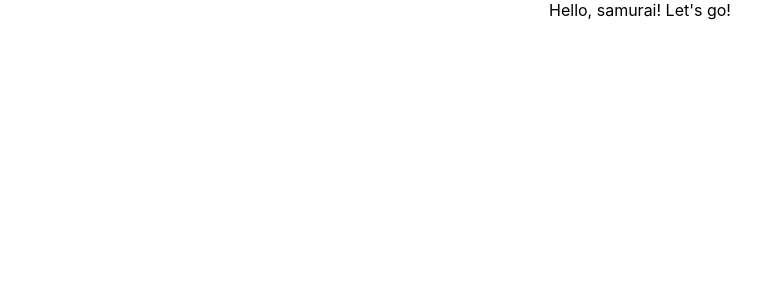
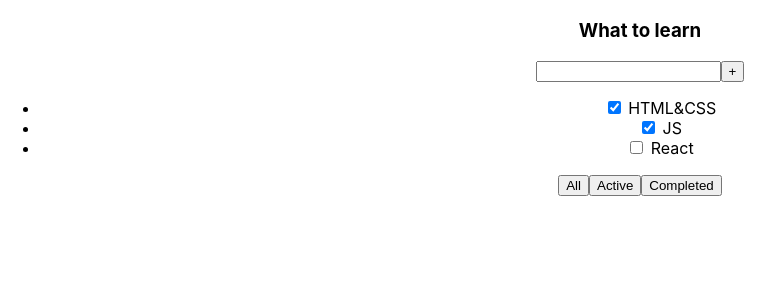
Before and after one commit to Alexmiroha/samurai-way-main, a React (Create React App) app: page / in a window 1280 px wide. Shown: the top 300 px of the page, without its empty margins (0-784 px from the left). Built offline with nearby package versions, Linux system fonts and the light colour scheme.

Commit message:
01 Was added Todolist component

```diff
--- a/src/App.css
+++ b/src/App.css
@@ -1,38 +1,3 @@
 .App {
   text-align: center;
 }
-
-.App-logo {
-  height: 40vmin;
-  pointer-events: none;
-}
-
-@media (prefers-reduced-motion: no-preference) {
-  .App-logo {
-    animation: App-logo-spin infinite 20s linear;
-  }
-}
-
-.App-header {
-  background-color: #282c34;
-  min-height: 100vh;
-  display: flex;
-  flex-direction: column;
-  align-items: center;
-  justify-content: center;
-  font-size: calc(10px + 2vmin);
-  color: white;
-}
-
-.App-link {
-  color: #61dafb;
-}
-
-@keyframes App-logo-spin {
-  from {
-    transform: rotate(0deg);
-  }
-  to {
-    transform: rotate(360deg);
-  }
-}
--- a/src/App.tsx
+++ b/src/App.tsx
@@ -1,11 +1,12 @@
 import React from 'react';
 import './App.css';
+import {Todolist} from "./Todolist/Todolist";
 
 function App() {
   return (
-    <div className="App">
-     Hello, samurai! Let's go!
-    </div>
+      <div className="App">
+          <Todolist/>
+      </div>
   );
 }
 
--- /dev/null
+++ b/src/Todolist/Todolist.tsx
@@ -0,0 +1,24 @@
+import React from "react";
+
+export const Todolist = () => {
+    return (
+        <div className='Todolist'>
+            <h3>What to learn</h3>
+            <div>
+                <input/>
+                <button>+</button>
+            </div>
+            <ul>
+                <li><input type="checkbox" checked={true}/> <span>HTML&CSS</span></li>
+                <li><input type="checkbox" checked={true}/> <span>JS</span></li>
+                <li><input type="checkbox" checked={false}/> <span>React</span></li>
+            </ul>
+            <div>
+                <button>All</button>
+                <button>Active</button>
+                <button>Completed</button>
+            </div>
+        </div>
+
+    );
+}
```
Also changed, not shown: 1 other file (tests, documents, lock files or other folders).
